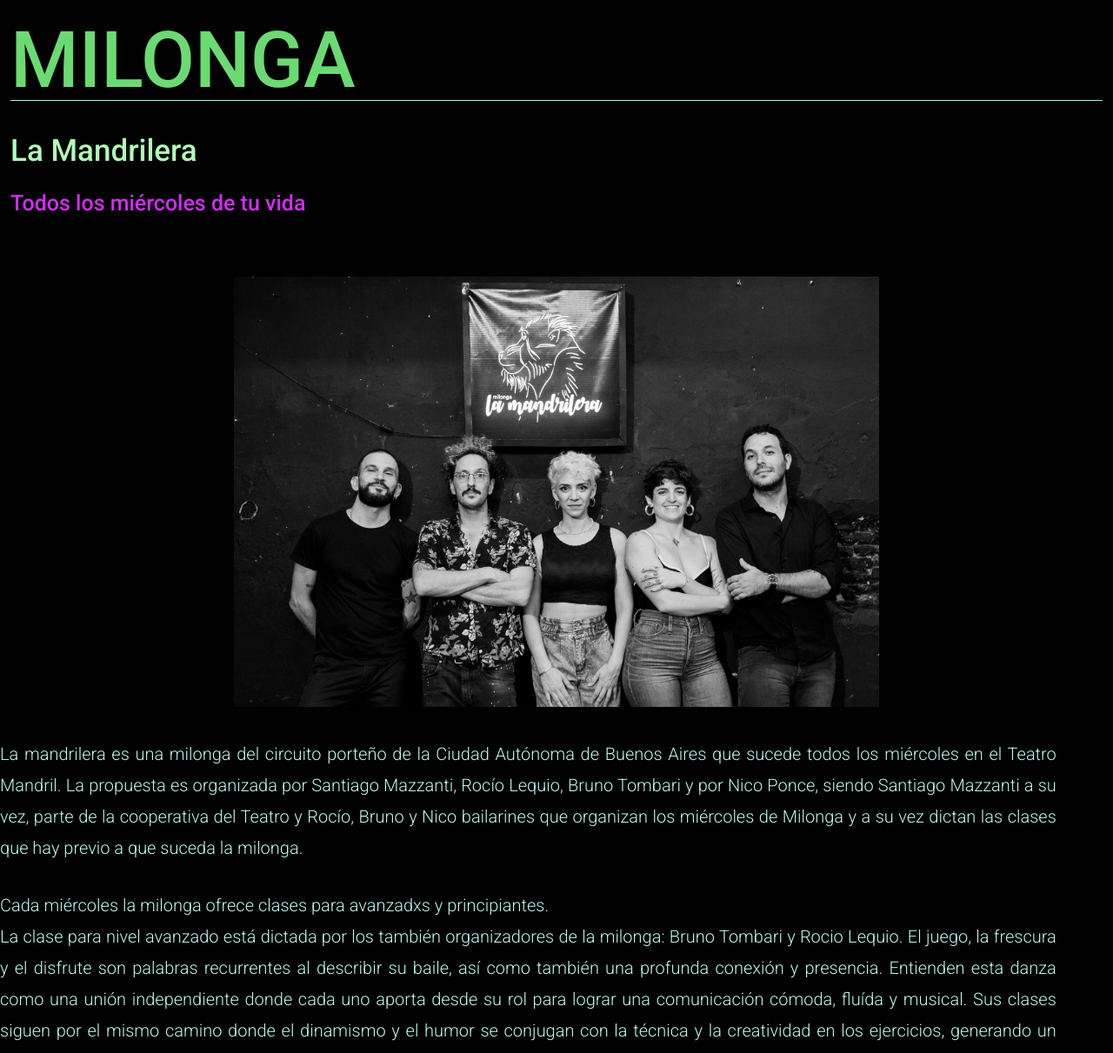
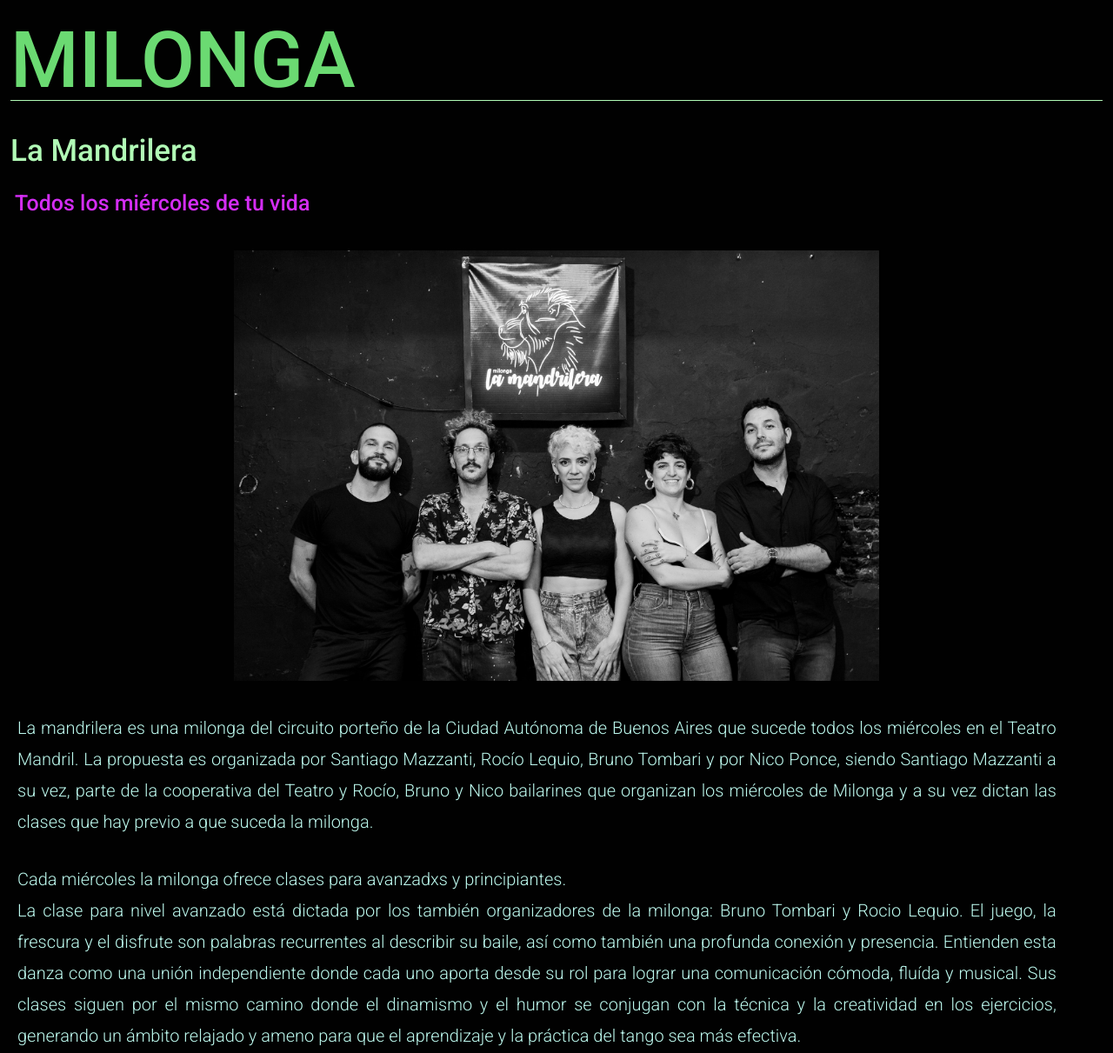
Before and after one commit to c0co0/web-mandril, a plain HTML site: page milonga/index.html in a window 1280 px wide. Shown: the part 89-1300 px from the top of the page at 87% size. Drawn offline with nearby package versions, Linux system fonts and the light colour scheme.

Commit message:
Add files via upload

```diff
--- a/css/global.css
+++ b/css/global.css
@@ -94,6 +94,10 @@ html, body {
     max-width: 600px;
 }
 
+span {
+  font-weight: 600;
+
+}
 
  /* text color -------------------------<<< */
 
@@ -119,7 +123,8 @@ html, body {
   font-size: 25px;
   font-weight: 500;
   color: #d42df5;
-  margin-bottom: 40px;
+  margin-bottom: 10px;
+  margin-left: 5px;
 }
 
 .mb-0 {
@@ -220,6 +225,7 @@ html, body {
     font-weight: 300;
     line-height: 1.8;
     margin-bottom: 30px;
+    padding-left: 1em;
 }
 
 /* ------FOOTER------------------------------------------------------- */
```
Also changed, not shown: index/index.html (+1 -1 lines), juego/index.html (+1 -1 lines), index/images/logo/logo.png, juego/images/logo/logo.png.
